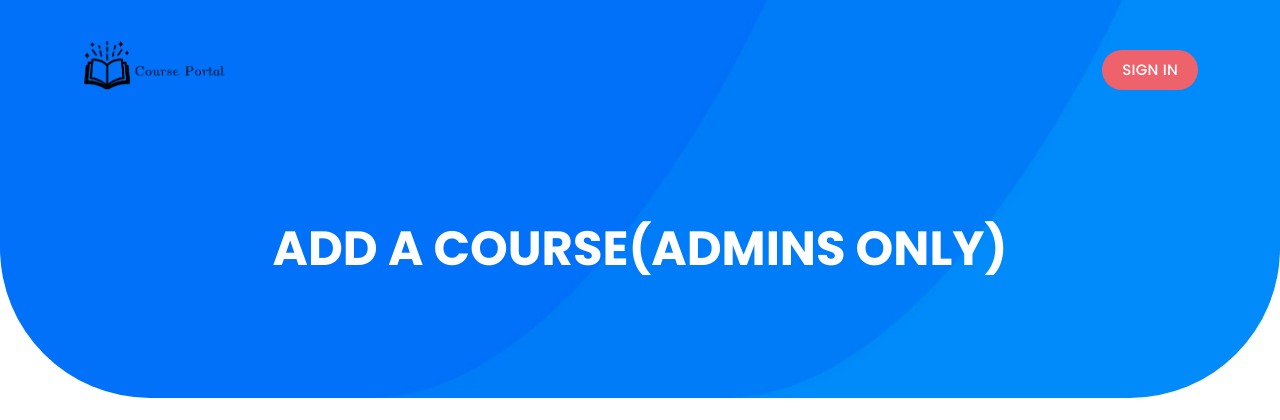
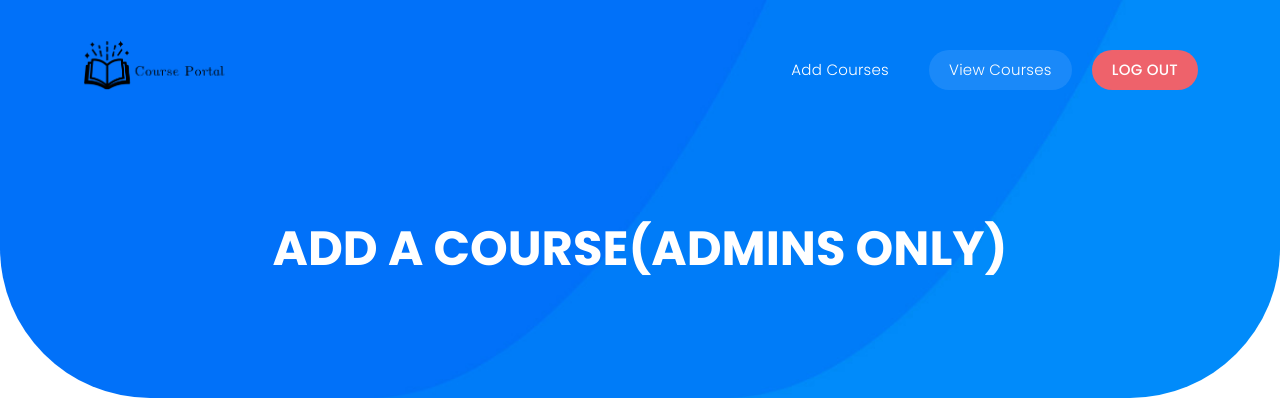
Before and after one commit to Khoury-e/university-course-management-system, a PHP site: page /FE/adminAddCourse.php in a window 1280 px wide. Shown: the top 420 px of the page. Run offline with PHP 8.4, Linux system fonts and the light colour scheme.

Commit message:
fixed menu in CMS and added logout

```diff
--- a/BE/displayCoursesAdmin.php
+++ b/BE/displayCoursesAdmin.php
@@ -63,7 +63,6 @@ https://templatemo.com/tm-589-lugx-gaming
                       <li><a href="../FE/adminAddCourse.php">Add Courses</a></li>
                       <li><a href="displayCoursesAdmin.php" class="active">View Courses</a></li>
                       <li><a href="logout.php">Log Out</a></li>
-                      <li><a href="#">Sign In</a></li>
                   </ul>
                     <a class='menu-trigger'>
                         <span>Menu</span>
--- /dev/null
+++ b/BE/logout.php
@@ -0,0 +1,6 @@
+<?php
+session_start();
+session_destroy();
+header('Location: ../FE/login.php');
+exit();
+?>
--- a/FE/adminAddCourse.php
+++ b/FE/adminAddCourse.php
@@ -28,7 +28,9 @@
             <!-- ***** Logo End ***** -->
             <!-- ***** Menu Start ***** -->
             <ul class="nav">
-              <li><a href="#">Sign In </a></li>
+              <li><a href="adminAddCourse.php">Add Courses</a></li>
+              <li><a href="../BE/displayCoursesAdmin.php" class="active">View Courses</a></li>
+              <li><a href="../BE/logout.php">Log Out</a></li>
             </ul>
             <!-- ***** Menu End ***** -->
           </nav>
--- a/contact.html
+++ b/contact.html
@@ -60,7 +60,7 @@ https://templatemo.com/tm-589-lugx-gaming
                       <li><a href="courses.php">Courses</a></li>
                       <li><a href="FE/aboutus.html">About Us</a></li>
                       <li><a href="contact.html" class="active">Contact Us</a></li>
-                      <li><a href="#">Sign In</a></li>
+                      <li><a href="FE/login.php">Sign In</a></li>
                   </ul>
                     <a class='menu-trigger'>
                         <span>Menu</span>
```
